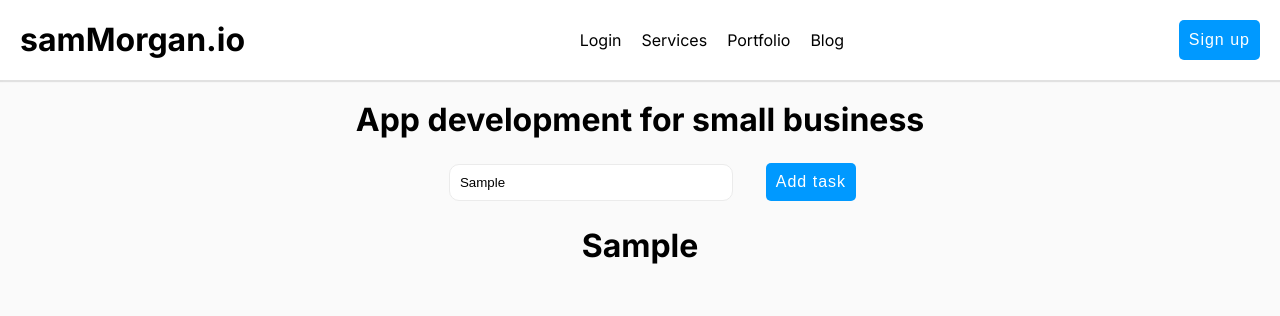
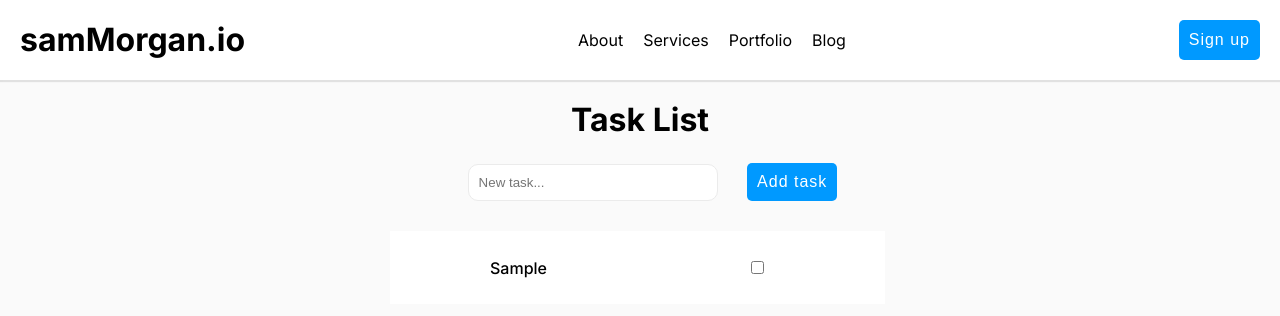
Before and after one commit to morganwebdev/vanillajs, a plain HTML site: page index.html in a window 1280 px wide. Both pictures are taken after typing "Sample" into the empty fields and a click on the button "Add task". Drawn offline with Linux system fonts and the light colour scheme.

Commit message:
basic task functionality

```diff
--- a/index.html
+++ b/index.html
@@ -14,7 +14,6 @@
     <title>samMorgan.io</title>
   </head>
   <body>
-
     <header class="mainheader">
       <h1 class="logo">samMorgan.io</h1>
       <ul class="navbar">
@@ -26,10 +25,22 @@
       <button class="btn">Sign up</button>
     </header>
     <div class="maincontent">
-      <h1 class="pagetitle">App development for small business</p>
-        <input type="text" placeholder="New task..." class="input" />
-        <button class="btn" onclick="handleClick()">Add task</button>
-        <ul class="task-list"></ul>
+      <h1 class="pagetitle">Task List</h1>
+      <p id="error-message"></p>
+      <div class="task-input">
+        <input
+          type="text"
+          placeholder="New task..."
+          class="input"
+          id="input"
+          onsubmit="handleClick()"
+        />
+        <button class="btn" type="submit" onclick="handleClick()">
+          Add task
+        </button>
+      </div>
+
+      <ul class="task-list"></ul>
     </div>
     <script src="main.js"></script>
   </body>
--- a/main.js
+++ b/main.js
@@ -1,16 +1,50 @@
+//Declare Variables
+const taskList = [];
+const input = document.getElementById("input");
+const taskItem = {
+  description: "",
+  isComplete: false,
+};
+//Input Enter Function
+input.addEventListener("keydown", function (e) {
+  if (e.code === "Enter") {
+    //checks whether the pressed key is "Enter"
+    validate(e);
+  }
+});
+
+function validate(e) {
+  const value = e.target.value;
+  if (value === "") {
+    inputEmpty();
+  } else {
+    handleClick();
+    //validation of the input...
+  }
+}
+
+//Nav Conditionals
 function selectNavItem() {
-  const isLoggedIn = true;
+  const isLoggedIn = false;
   let item = document.querySelector(".nav-item1");
   isLoggedIn ? (item.innerHTML = "Login") : " ";
 }
-
 selectNavItem();
 
+//Add Task Function
+function inputEmpty() {
+  let errorMessage = document.getElementById("error-message");
+  errorMessage.innerText = "Please enter a Task";
+}
 function handleClick() {
   let input = document.querySelector(".input");
   let value = input.value;
   let taskListEl = document.querySelector(".task-list");
-  const taskList = [];
-  taskList.push(input.value);
-  taskListEl.innerHTML += taskList;
+  taskList.push(value);
+  taskListEl.innerHTML +=
+    "<li class='task-item'>" +
+    taskList[taskList.length - 1] +
+    "<input type='checkbox'>" +
+    "</li>";
+  input.value = "";
 }
--- a/style.css
+++ b/style.css
@@ -7,7 +7,9 @@ body {
   font-family: Inter;
   background-color: #fafafa;
 }
-
+ul {
+  min-width: 500px;
+}
 input,
 input:hover,
 input:focus {
@@ -25,6 +27,24 @@ input:focus {
 input:hover {
   border-style: so;
 }
+.task-input {
+  min-width: 500px;
+}
+.task-item {
+  display: flex;
+  justify-content: space-between;
+  align-items: center;
+  background-color: white;
+  margin: 5px;
+  padding: 5px;
+  margin-left: auto;
+  padding-left: 100px;
+}
+.task-list li {
+  list-style: none;
+  font-size: medium;
+  font-weight: 500;
+}
 .maincontent {
   display: flex;
   flex-direction: column;
@@ -32,6 +52,7 @@ input:hover {
   justify-content: center;
   text-align: center;
   padding-top: 20px;
+  min-width: 500px;
 }
 .mainheader {
   display: flex;
```
